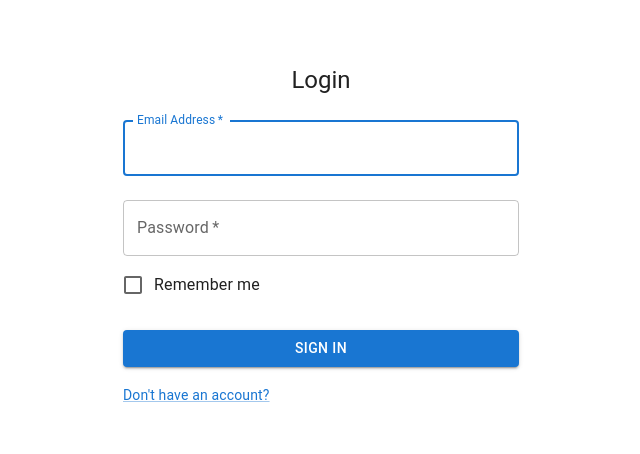
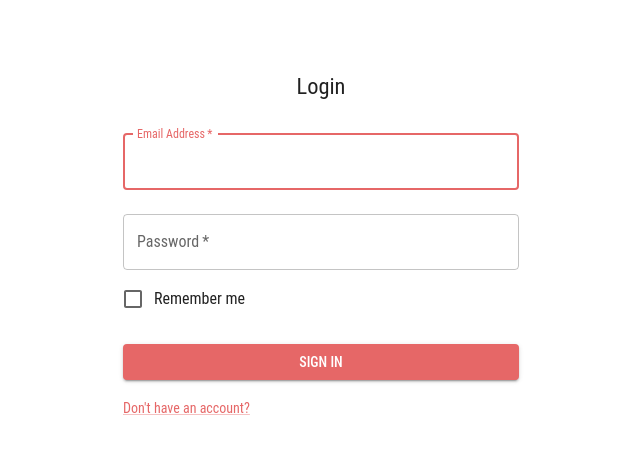
Before and after one commit to randysim/simplifycs, a Next.js app: page /login in a window 1280 px wide. Shown: the top 454 px of the page, without its empty margins (319-959 px from the left). Built offline with nearby package versions, Linux system fonts and the light colour scheme.

Commit message:
theme provider template

```diff
--- /dev/null
+++ b/src/components/context/ThemeProvider.js
@@ -0,0 +1,93 @@
+import React from "react";
+
+import {
+  createTheme,
+  CssBaseline,
+  ThemeProvider as Provider,
+  useMediaQuery,
+} from "@mui/material";
+
+const ThemeProvider = (props) => {
+  const prefersDarkMode = useMediaQuery("(prefers-color-scheme: dark)");
+
+  const theme = React.useMemo(
+    () =>
+      createTheme({
+        palette: {
+          mode: prefersDarkMode ? "dark" : "light",
+          primary: {
+            main: "#e66767",
+            contrastText: "#fff",
+          },
+          secondary: {
+            main: "#546de5",
+            contrastText: "#fff",
+          },
+          button: {
+            main: prefersDarkMode
+              ? "rgba(255, 255, 255, 0.87)"
+              : "rgba(0, 0, 0, 0.87)",
+          },
+          transparency: prefersDarkMode
+            ? {
+                background: "rgba(255, 255, 255, 0.08)",
+                border: "rgba(255, 255, 255, 0.1)",
+                borderDarker: "rgba(255, 255, 255, 0.24)",
+                text: "rgba(255, 255, 255, 0.8)",
+                textLighter: "rgba(255, 255, 255, 0.4)",
+              }
+            : {
+                background: "rgba(0, 0, 0, 0.08)",
+                border: "rgba(0, 0, 0, 0.1)",
+                borderDarker: "rgba(0, 0, 0, 0.24)",
+                text: "rgba(0, 0, 0, 0.8)",
+                textLighter: "rgba(0,0,0,0.4)",
+              },
+        },
+        typography: {
+          fontFamily: `'Roboto Condensed', sans-serif`,
+          htmlFontSize: 16,
+          h1: {
+            fontSize: "3rem",
+            fontWeight: 700,
+            margin: "0.5rem 0",
+          },
+          h2: {
+            fontSize: "2.6rem",
+            fontWeight: 700,
+            margin: "0.5rem 0",
+          },
+          h3: {
+            fontSize: "2.2rem",
+            fontWeight: 500,
+            margin: "0.5rem 0",
+          },
+          h4: {
+            fontSize: "1.8rem",
+            fontWeight: 500,
+            margin: "0.5rem 0",
+          },
+          h5: {
+            fontSize: "1.4rem",
+            fontWeight: 400,
+            margin: "0.5rem 0",
+          },
+          h6: {
+            fontSize: "1rem",
+            fontWeight: 400,
+            margin: "0.5rem 0",
+          },
+        },
+      }),
+    [prefersDarkMode]
+  );
+
+  return (
+    <Provider theme={theme}>
+      <CssBaseline />
+      {props.children}
+    </Provider>
+  );
+};
+
+export default ThemeProvider;
--- a/src/pages/_app.js
+++ b/src/pages/_app.js
@@ -1,11 +1,14 @@
 import "@/styles/globals.css";
 
 import UserProvider from "@/components/context/UserProvider";
+import ThemeProvider from "@/components/context/ThemeProvider";
 
 export default function App({ Component, pageProps }) {
   return (
-    <UserProvider>
-      <Component {...pageProps} />
-    </UserProvider>
+    <ThemeProvider>
+      <UserProvider>
+        <Component {...pageProps} />
+      </UserProvider>
+    </ThemeProvider>
   );
 }
```
